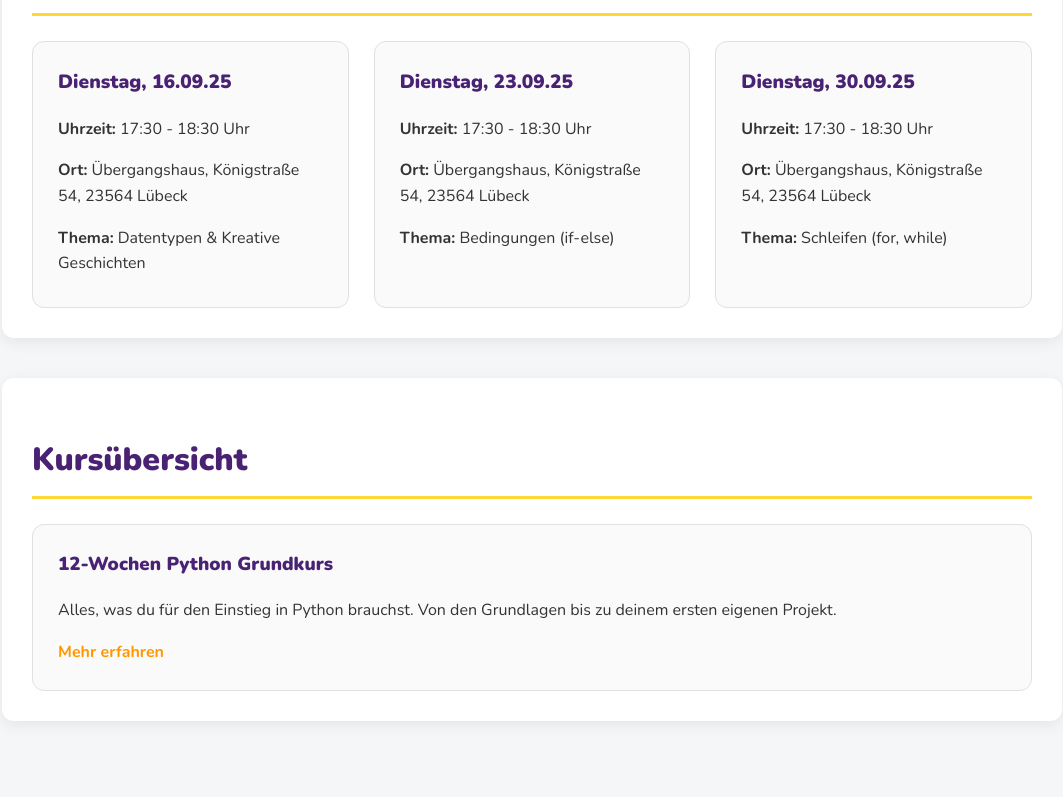
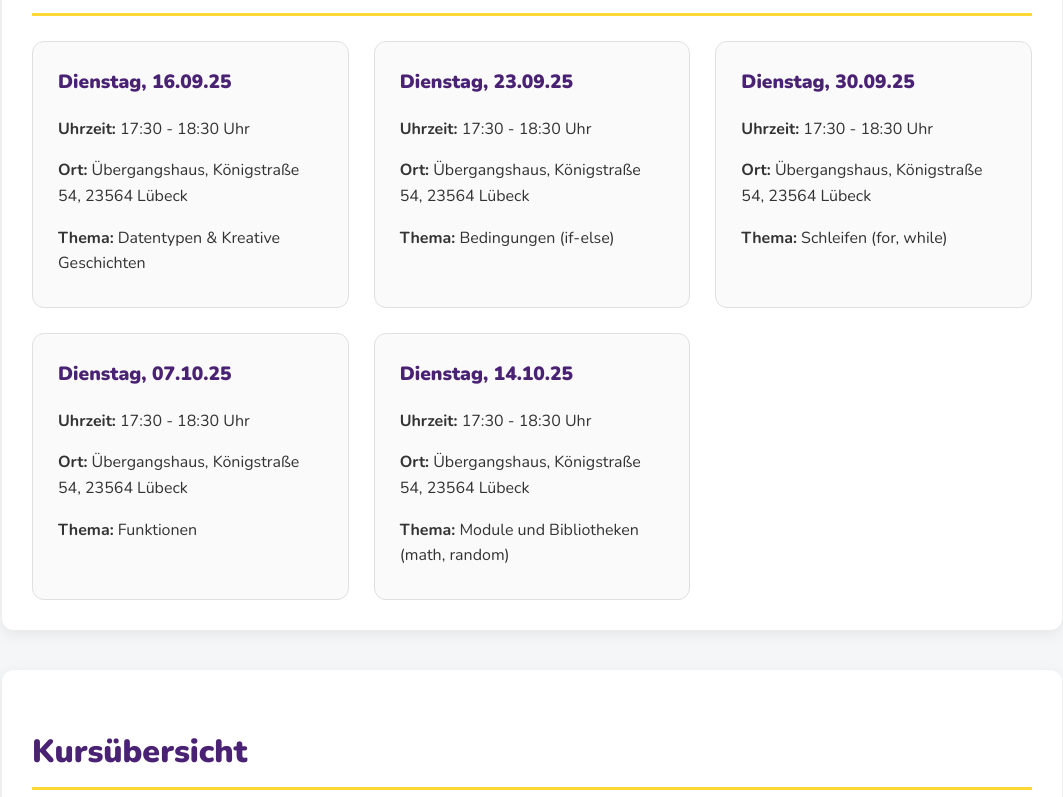
Before and after one commit to hanse-dev/UE-Hacker-Website, a Vue app: page / in a window 1280 px wide. Shown: the part 563-1360 px from the top of the page, without its empty margins (108-1171 px from the left). Built offline with nearby package versions, Linux system fonts and the light colour scheme.

Commit message:
neue Termine und anzeige von zukünfigen Terminen

```diff
--- a/public/termine.json
+++ b/public/termine.json
@@ -22,5 +22,21 @@
     "location": "Übergangshaus, Königstraße 54, 23564 Lübeck",
     "topic": "Schleifen (for, while)",
     "link": "/kurs/python-12-wochen-grundkurs#woche-4"
+  },
+  {
+    "id": 4,
+    "date": "Dienstag, 07.10.25",
+    "time": "17:30 - 18:30 Uhr",
+    "location": "Übergangshaus, Königstraße 54, 23564 Lübeck",
+    "topic": "Funktionen",
+    "link": "/kurs/python-12-wochen-grundkurs#woche-5"
+  },
+  {
+    "id": 5,
+    "date": "Dienstag, 14.10.25",
+    "time": "17:30 - 18:30 Uhr",
+    "location": "Übergangshaus, Königstraße 54, 23564 Lübeck",
+    "topic": "Module und Bibliotheken (math, random)",
+    "link": "/kurs/python-12-wochen-grundkurs#woche-6"
   }
 ]
--- a/src/views/Home.vue
+++ b/src/views/Home.vue
@@ -47,9 +47,30 @@ export default {
         if (!response.ok) {
           throw new Error('Network response was not ok');
         }
-        termine.value = await response.json();
+        const allTermine = await response.json();
+
+        const today = new Date();
+        today.setHours(0, 0, 0, 0); // Set time to midnight for accurate date comparison
+
+        termine.value = allTermine.filter(termin => {
+          const dateString = termin.date.split(', ')[1];
+          if (!dateString) return false;
+
+          const parts = dateString.split('.'); // e.g., ["16", "09", "25"]
+          if (parts.length !== 3) return false;
+
+          const day = parts[0];
+          const month = parts[1];
+          const year = `20${parts[2]}`;
+
+          // Create a date object for the appointment in YYYY-MM-DD format for reliability
+          const terminDate = new Date(`${year}-${month}-${day}`);
+
+          return terminDate >= today;
+        });
+
       } catch (error) {
-        console.error('Could not load termine:', error);
+        console.error('Could not load or filter termine:', error);
       }
     });
 
```
